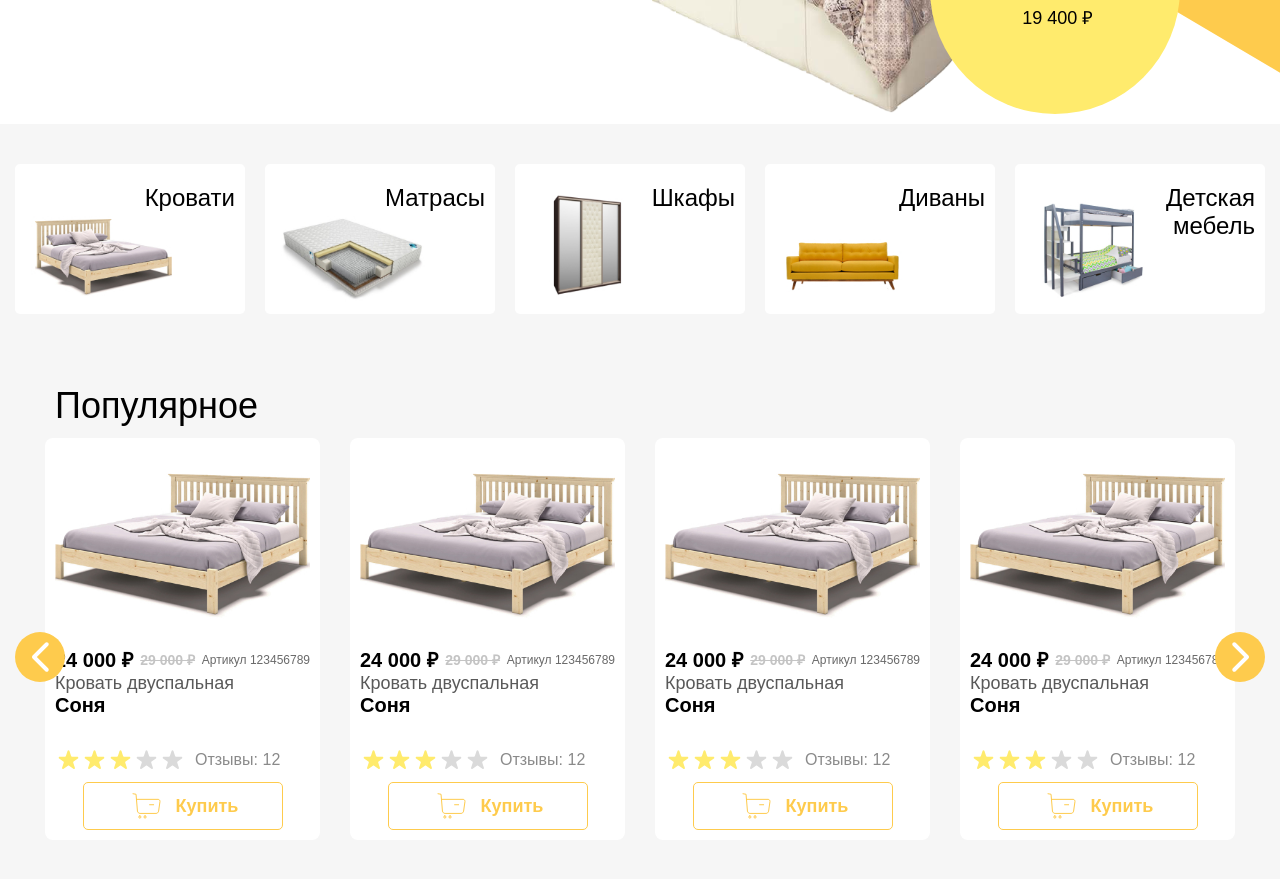
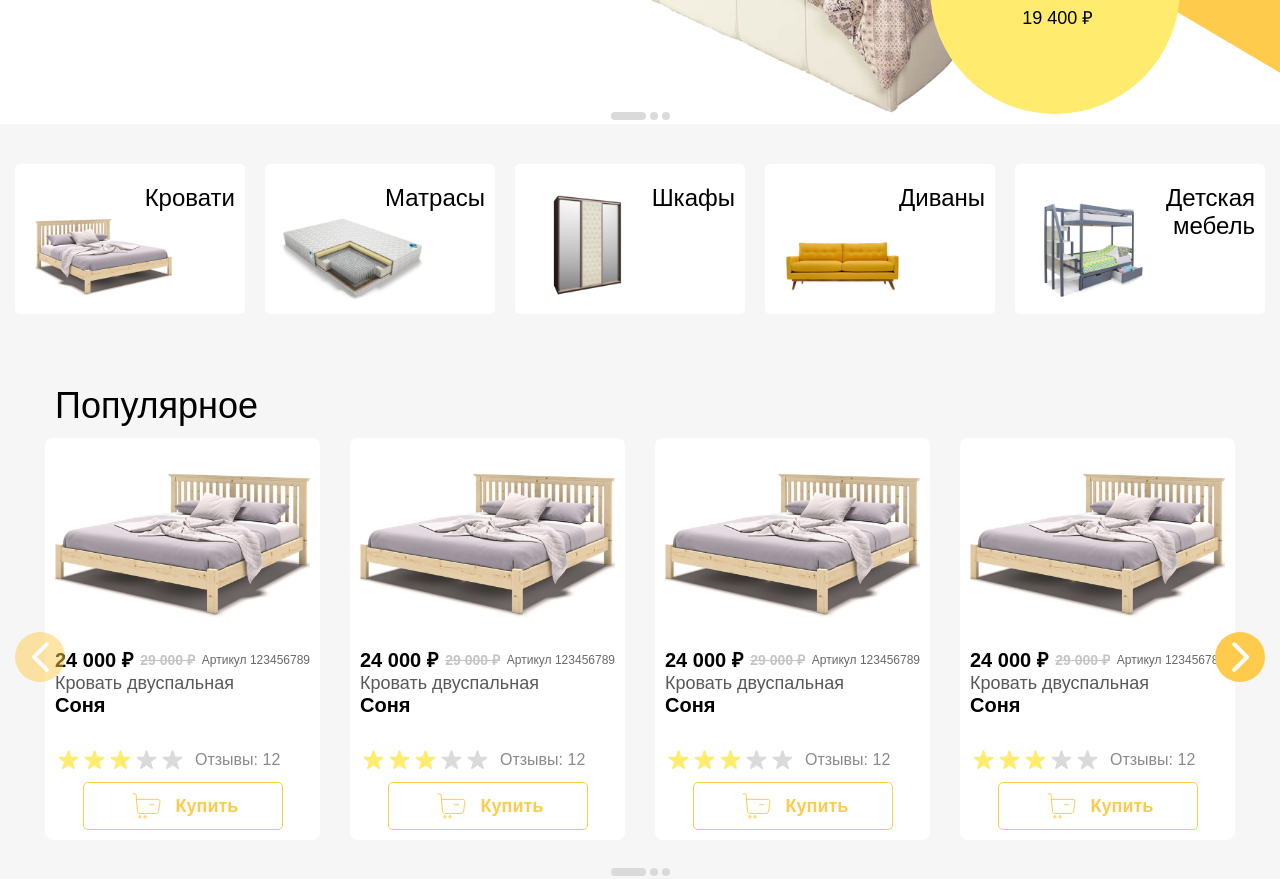
Before and after one commit to medvedium/krovatoff_spb, a website built with webpack: page src/index.html in a window 1280 px wide. Shown: the part 439-1318 px from the top of the page. Built offline with nearby package versions, Linux system fonts and the light colour scheme; files whose address does not match are found by name.

Commit message:
Swiper navigation and pagination fix

```diff
--- a/src/js/sliders.js
+++ b/src/js/sliders.js
@@ -1,4 +1,8 @@
-import Swiper from 'swiper';
+import Swiper, { Navigation, Pagination } from 'swiper';
+import 'swiper/css';
+import 'swiper/css/navigation';
+import 'swiper/css/pagination';
+Swiper.use([Navigation, Pagination]);
 
 if (document.querySelector('.hero-slider')) {
 	let heroSlider = new Swiper('.hero-slider', {
--- a/src/scss/style.scss
+++ b/src/scss/style.scss
@@ -1,9 +1,9 @@
-@import "vendor/swiper";
+//@import "vendor/swiper";
 
 @import 'fonts/fonts';
 @import 'blocks/reset';
 @import 'blocks/general';
-@import 'blocks/swiper';
+//@import 'blocks/swiper';
 @import 'blocks/header';
 @import 'blocks/header-search';
 @import 'blocks/header-cart';
```
